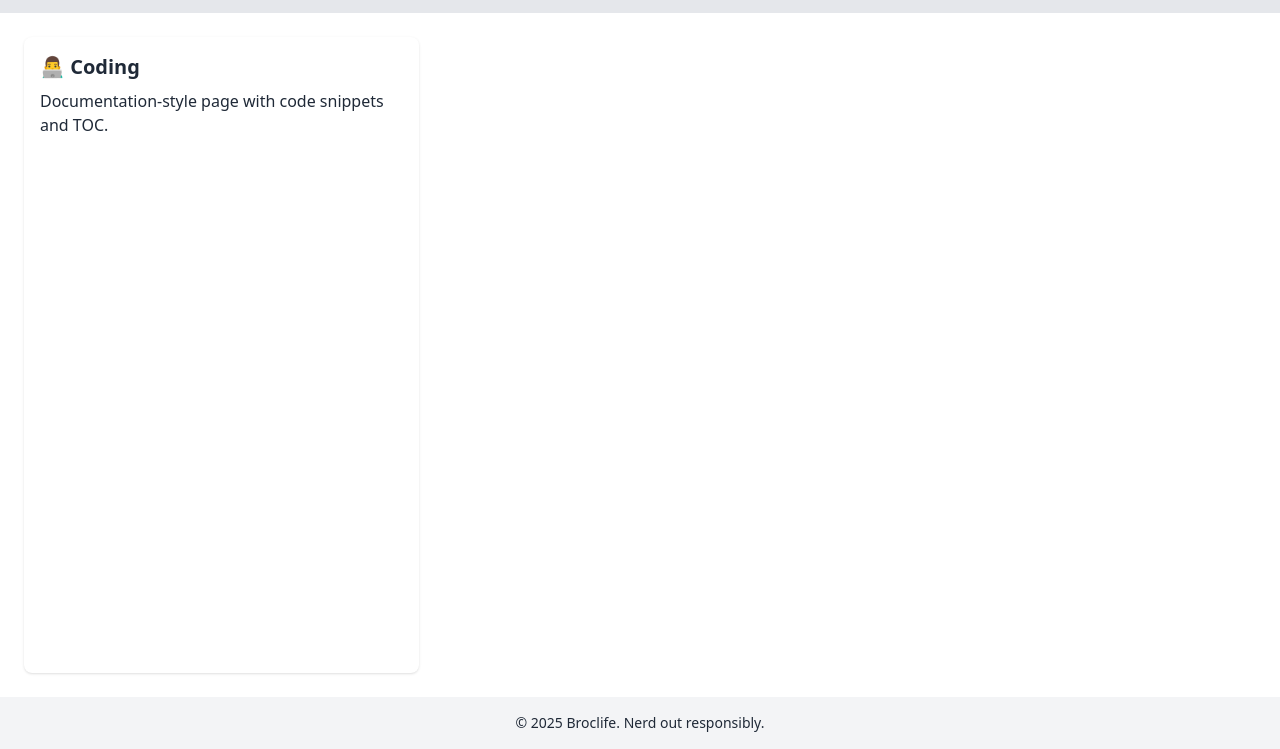
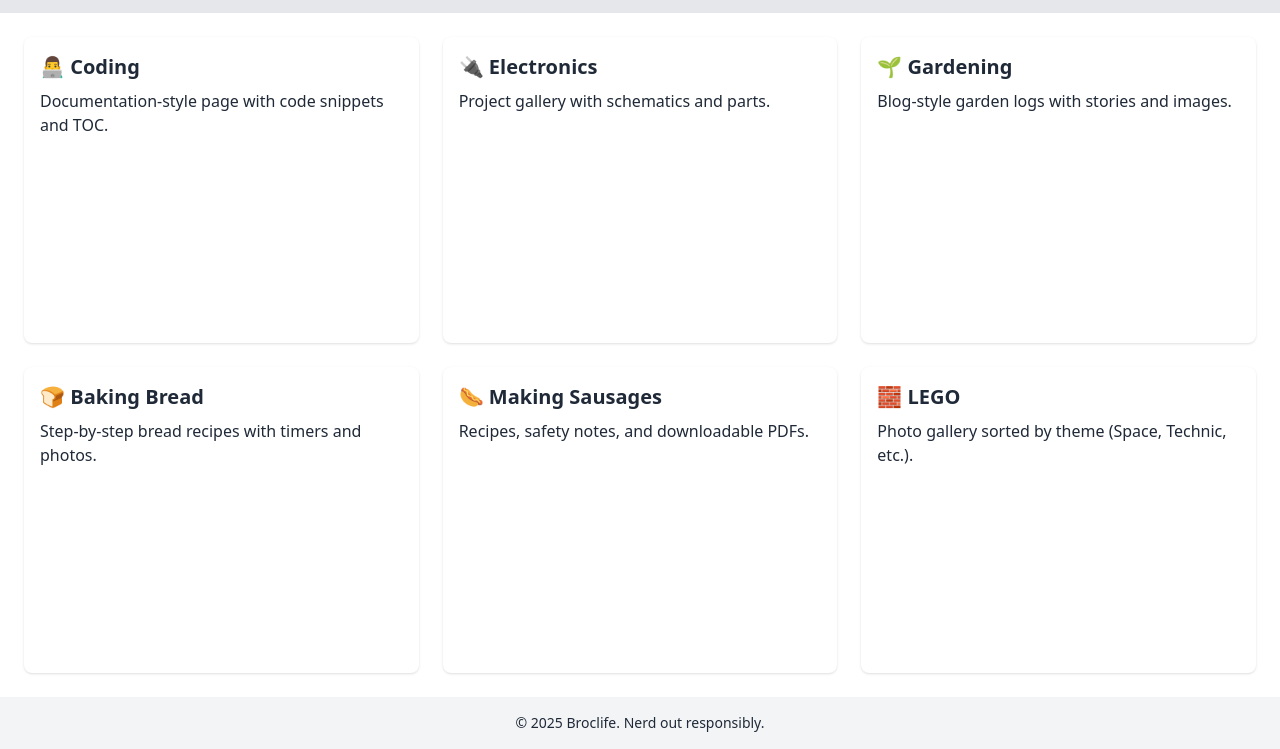
Before and after one commit to VincentDeHaen/VincentDeHaen.github.io, a plain HTML site: page index.html in a window 1280 px wide. Shown: the part 51-800 px from the top of the page. Drawn offline with nearby package versions, Linux system fonts and the light colour scheme.

Commit message:
try update

```diff
--- a/index.html
+++ b/index.html
@@ -1,138 +1,3 @@
-<!--<!DOCTYPE html>-->
-<!--<html lang="en">-->
-<!--<head>-->
-<!--    <meta charset="UTF-8">-->
-<!--    <meta name="viewport" content="width=device-width, initial-scale=1.0">-->
-<!--    <title>broclife</title>-->
-<!--    <style>-->
-<!--        :root {-->
-<!--            &#45;&#45;primary-color: #4CAF50;-->
-<!--            &#45;&#45;secondary-color: #2E7D32;-->
-<!--            &#45;&#45;text-color: #ffffff;-->
-<!--            &#45;&#45;font-family: 'Arial', sans-serif;-->
-<!--        }-->
-
-<!--        * {-->
-<!--            margin: 0;-->
-<!--            padding: 0;-->
-<!--            box-sizing: border-box;-->
-<!--        }-->
-
-<!--        body {-->
-<!--            font-family: var(&#45;&#45;font-family);-->
-<!--            background: linear-gradient(135deg, var(&#45;&#45;primary-color), var(&#45;&#45;secondary-color));-->
-<!--            color: var(&#45;&#45;text-color);-->
-<!--            text-align: center;-->
-<!--        }-->
-
-<!--        header {-->
-<!--            padding: 20px;-->
-<!--            font-size: 2em;-->
-<!--            font-weight: bold;-->
-<!--        }-->
-
-<!--        nav {-->
-<!--            margin: 20px 0;-->
-<!--        }-->
-
-<!--        nav a {-->
-<!--            color: var(&#45;&#45;text-color);-->
-<!--            margin: 0 15px;-->
-<!--            text-decoration: none;-->
-<!--            font-size: 1.2em;-->
-<!--            font-weight: bold;-->
-<!--        }-->
-
-<!--        nav a:hover {-->
-<!--            text-decoration: underline;-->
-<!--        }-->
-
-<!--        section {-->
-<!--            max-width: 800px;-->
-<!--            margin: 20px auto;-->
-<!--            padding: 20px;-->
-<!--            background: rgba(0, 0, 0, 0.2);-->
-<!--            border-radius: 10px;-->
-<!--            box-shadow: 0 4px 10px rgba(0, 0, 0, 0.2);-->
-<!--        }-->
-
-<!--        img {-->
-<!--            max-width: 30%;-->
-<!--            height: auto;-->
-<!--            border-radius: 10px;-->
-<!--            margin-top: 15px;-->
-<!--        }-->
-
-<!--        footer {-->
-<!--            margin-top: 20px;-->
-<!--            font-size: 1.2em;-->
-<!--            padding: 10px;-->
-<!--            background: rgba(0, 0, 0, 0.2);-->
-<!--            border-radius: 5px;-->
-<!--        }-->
-<!--    </style>-->
-<!--</head>-->
-<!--<body>-->
-<!--    <header>Welcome to BROCLIFE</header>-->
-<!--    <nav>-->
-<!--        <a href="#about">About Us</a>-->
-<!--        <a href="#shop">Shop</a>-->
-<!--        <a href="#coding">Coding</a>-->
-<!--        <a href="#contact">Contact</a>-->
-<!--    </nav>-->
-
-<!--    <section id="about">-->
-<!--        <h2>About Us</h2>-->
-<!--        <p>Oh, dear broccoli, the emerald jewel of the vegetable kingdom! With your lush florets and sturdy stalks, you grace our plates with both beauty and nourishment. A powerhouse of vitamins, a warrior against disease, you have stood the test of time, delighting taste buds across generations. Your crisp texture and earthy taste elevate dishes to new heights, while your unwavering presence in health-conscious meals cements your place in our hearts forever. Long live broccoli!</p>-->
-<!--        <img src="broclife.jpg" alt="A beautiful image of broccoli">-->
-<!--    </section>-->
-
-<!--    <section id="shop">-->
-<!--        <h2>Shop</h2>-->
-<!--        <p>Lorem ipsum dolor sit amet, consectetur adipiscing elit. Nullam euismod, nisi vel consectetur malesuada, arcu metus tincidunt velit.</p>-->
-<!--    </section>-->
-
-<!--    <section id="coding">-->
-<!--        <h2>Coding</h2>-->
-<!--        <p>Lorem ipsum dolor sit amet, consectetur adipiscing elit. Integer nec odio. Praesent libero. Sed cursus ante dapibus diam.</p>-->
-<!--    </section>-->
-
-<!--    <section id="nutrition">-->
-<!--    <h2>Nutrition Facts</h2>-->
-<!--    <p>Per 100 grams of raw broccoli:</p>-->
-<!--    <ul>-->
-<!--        <li>Calories: 34 kcal</li>-->
-<!--        <li>Protein: 2.82 g</li>-->
-<!--        <li>Total Fat: 0.37 g</li>-->
-<!--        <li>Carbohydrates: 6.64 g</li>-->
-<!--        <li>Dietary Fiber: 2.6 g</li>-->
-<!--        <li>Sugars: 1.7 g</li>-->
-<!--        <li>Calcium: 47 mg</li>-->
-<!--        <li>Iron: 0.73 mg</li>-->
-<!--        <li>Magnesium: 21 mg</li>-->
-<!--        <li>Phosphorus: 66 mg</li>-->
-<!--        <li>Potassium: 316 mg</li>-->
-<!--        <li>Sodium: 33 mg</li>-->
-<!--        <li>Vitamin C: 89.2 mg</li>-->
-<!--        <li>Vitamin K: 101.6 µg</li>-->
-<!--        <li>Folate: 63 µg</li>-->
-<!--        <li>Vitamin A: 31 µg</li>-->
-<!--    </ul>-->
-<!--    <p>Source: <a href="https://www.fatsecret.com/calories-nutrition/usda/broccoli?portionamount=100.000&portionid=59022" target="_blank">FatSecret</a></p>-->
-<!--</section>-->
-
-<!--    <section id="contact">-->
-<!--        <h2>Contact</h2>-->
-<!--        <p>Email: <a href="mailto:info@broclife.com">info@broclife.com</a></p>-->
-<!--        <p>Address: 123 Green Street, Broccoli Town, USA</p>-->
-<!--    </section>-->
-
-<!--    <footer>-->
-<!--        <p>Site created by Vonnyboo | <a href="mailto:info@broclife.com">Contact</a></p>-->
-<!--    </footer>-->
-<!--</body>-->
-<!--</html>-->
-
 <!DOCTYPE html>
 <html lang="en" class="bg-white text-gray-800 dark:bg-gray-900 dark:text-gray-100">
 <head>
@@ -143,6 +8,7 @@
   <script>
     tailwind.config = { darkMode: 'class' };
   </script>
+  <script defer src="https://unpkg.com/alpinejs@3.x.x/dist/cdn.min.js"></script>
 </head>
 <body class="min-h-screen flex flex-col" x-data="{ dark: false }" x-init="dark = window.matchMedia('(prefers-color-scheme: dark)').matches">
 
@@ -158,13 +24,31 @@
       <h2 class="text-xl font-semibold mb-2">👨‍💻 Coding</h2>
       <p>Documentation-style page with code snippets and TOC.</p>
     </a>
-    <!-- Repeat for other links using relative paths -->
+    <a href="./hobbies/electronics.html" class="block p-4 bg-white dark:bg-gray-700 shadow hover:shadow-lg rounded-lg">
+      <h2 class="text-xl font-semibold mb-2">🔌 Electronics</h2>
+      <p>Project gallery with schematics and parts.</p>
+    </a>
+    <a href="./hobbies/gardening.html" class="block p-4 bg-white dark:bg-gray-700 shadow hover:shadow-lg rounded-lg">
+      <h2 class="text-xl font-semibold mb-2">🌱 Gardening</h2>
+      <p>Blog-style garden logs with stories and images.</p>
+    </a>
+    <a href="./hobbies/baking.html" class="block p-4 bg-white dark:bg-gray-700 shadow hover:shadow-lg rounded-lg">
+      <h2 class="text-xl font-semibold mb-2">🍞 Baking Bread</h2>
+      <p>Step-by-step bread recipes with timers and photos.</p>
+    </a>
+    <a href="./hobbies/sausages.html" class="block p-4 bg-white dark:bg-gray-700 shadow hover:shadow-lg rounded-lg">
+      <h2 class="text-xl font-semibold mb-2">🌭 Making Sausages</h2>
+      <p>Recipes, safety notes, and downloadable PDFs.</p>
+    </a>
+    <a href="./hobbies/lego.html" class="block p-4 bg-white dark:bg-gray-700 shadow hover:shadow-lg rounded-lg">
+      <h2 class="text-xl font-semibold mb-2">🧱 LEGO</h2>
+      <p>Photo gallery sorted by theme (Space, Technic, etc.).</p>
+    </a>
   </main>
 
   <footer class="p-4 text-center bg-gray-100 dark:bg-gray-800">
     <p class="text-sm">&copy; 2025 Broclife. Nerd out responsibly.</p>
   </footer>
 
-  <script src="https://unpkg.com/alpinejs@3.x.x/dist/cdn.min.js" defer></script>
 </body>
 </html>
```
Also changed, not shown: coding.html (deleted, +0 -192 lines), hobbies/coding.html (added, +60 -0 lines), images/broclife.jpg (renamed from broclife.jpg), 1 other file.
